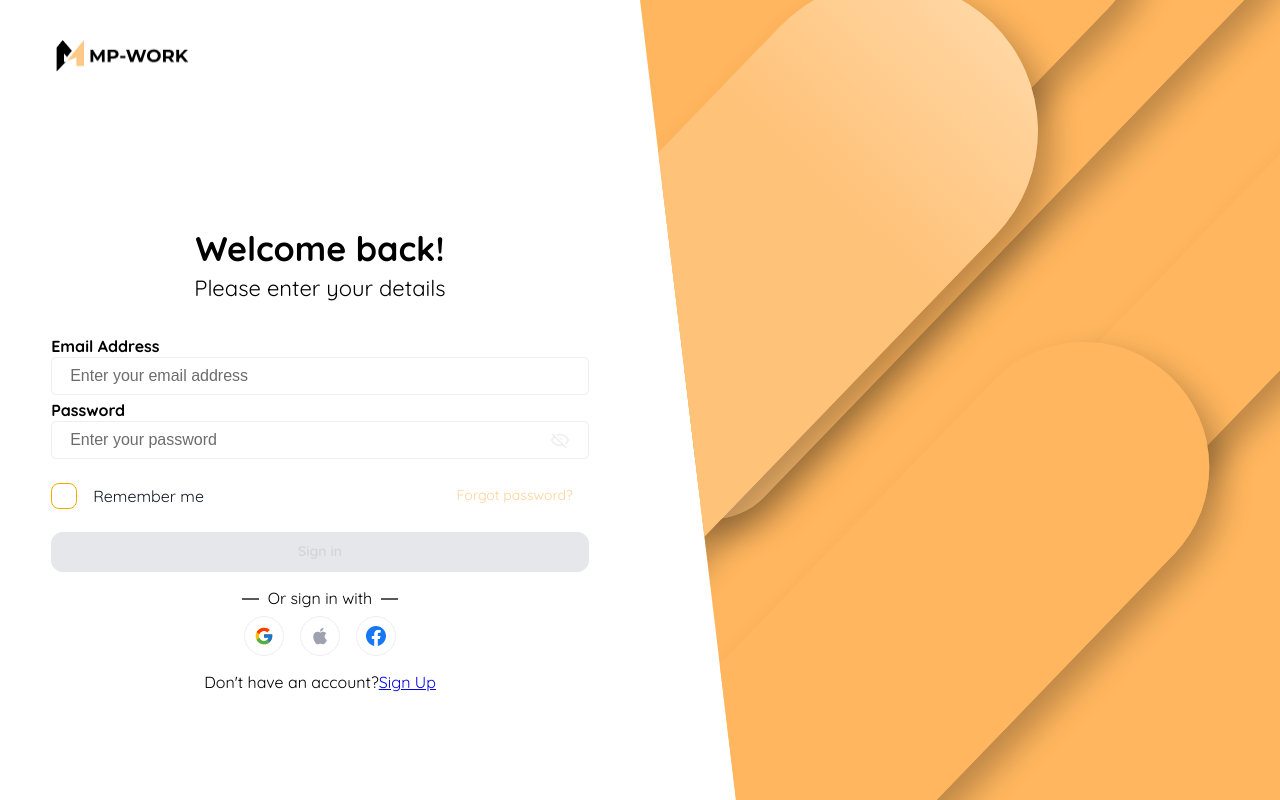
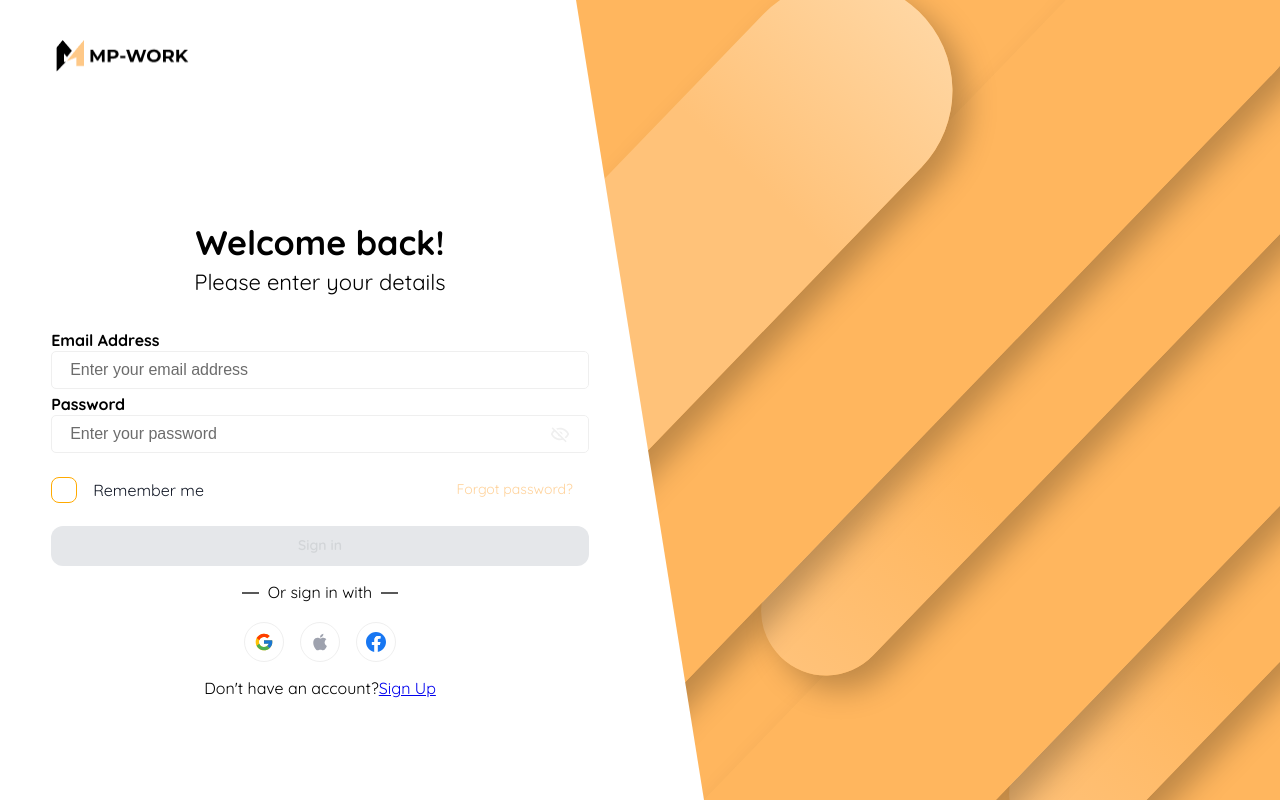
Before and after one commit to LeGiau11/mp-work, a Next.js app: page /Login in a window 1280 px wide. Built offline with nearby package versions, Linux system fonts and the light colour scheme.

Commit message:
change termp

```diff
--- a/src/layout/FooterLogin/FooterLogin.module.scss
+++ b/src/layout/FooterLogin/FooterLogin.module.scss
@@ -82,3 +82,15 @@ $pace: 40px;
 		outline: 0;
 	}
 }
+
+@media (max-height: 667px) {
+    .container{
+        gap: 15px;
+    }
+}
+
+@media (min-height: 668px) and (max-height: 932px){
+    .container{
+        gap: 20px;
+    }
+}
--- a/src/pages/Login/Login.module.scss
+++ b/src/pages/Login/Login.module.scss
@@ -38,6 +38,7 @@ $pace: 40px;
 
 	width: $screen-width;
 	height: $screen-height;
+	position: relative;
 }
 
 .logo {
@@ -46,7 +47,7 @@ $pace: 40px;
 }
 
 .form {
-	width: 100%;
+	width: 50%;
 	height: 100%;
 
 	display: flex;
@@ -56,6 +57,7 @@ $pace: 40px;
 
 	// padding: $padding-local * 4;
 	box-sizing: border-box;
+
 }
 
 .loginForm {
@@ -209,7 +211,7 @@ $pace: 40px;
 	}
 }
 
-.backgroundSection {
+.backgroundHidden{
 	width: 100%;
 
 	background: $primary-500;
@@ -218,35 +220,61 @@ $pace: 40px;
 	justify-content: center;
 	position: relative;
 	overflow: hidden;
-	clip-path: polygon(0 0, 100% 0, 100% 100%, 15% 100%);
+	flex-direction: column;
+	gap: 15px;
 }
+
+.backgroundShow{
+	width: 100%;
+	height: 100%;
+
+	position: absolute;
+	top:0;
+	left: 0;
+	z-index: 99;
+	background: transparent;
+	clip-path: polygon(0 0, 45% 0%, 55% 100%, 0 100%);
+	-webkit-clip-path: polygon(0 0, 45% 0%, 55% 100%, 0 100%);
+	background: white;
+}
+
+// .backgroundSection {
+// 	width: 100%;
+
+// 	background: transparent;
+// 	display: flex;
+
+// 	clip-path: polygon(0 0, 100% 0, 100% 100%, 15% 100%);
+// 	// -webkit-clip-path: polygon(0 0, 100% 0, 100% 100%, 15% 100%);
+// }
 
 .shape {
 	transform: rotate(134deg);
 	transform-origin: top left;
 
-	position: relative;
+	width: 1351px;
+	height: 200px;
+	position: absolute;
 
 	&1 {
 		width: 784px;
-		height: 300px;
-		left: 460.4px;
-		top: 126.67px;
-
-		position: absolute;
+		height: 220px;
+		// left: 460.4px;
+		// top: 126.67px;
 		background: linear-gradient(90deg, #ffd6a2 0%, #ffc279 30%, #ffc279 100%);
 		box-shadow: 0px -20px 30px rgba(0, 0, 0, 0.25);
 		border-radius: 200px;
 		z-index: 5;
+		left: 78%;
+    	top: 11%;
 	}
 
 	&2 {
 		width: 1351px;
 		height: 200px;
-    left: 84%;
-    top: -8%;
+		left: 105%;
+		top: 0%;
 		z-index: 4;
-		position: absolute;
 		border-radius: 150px;
 		box-shadow: 0px -20px 30px rgba(0, 0, 0, 0.25);
 		background: linear-gradient(
@@ -262,12 +290,11 @@ $pace: 40px;
 
 	&3 {
 		width: 854.42px;
-		height: 150px;
-    left: 104%;
-    top: -8%;
-		position: absolute;
-		transform: rotate(134deg);
-		transform-origin: left top;
+		height: 130px;
+		left: 111%;
+		top: 11%;
+
+
 		background: linear-gradient(
 			90deg,
 			rgb(255, 182, 94) 0%,
@@ -281,12 +308,9 @@ $pace: 40px;
 
 	&4 {
 		width: 1171.59px;
-		height: 250px;
-    left: 97%;
-    top: 58%;
-		position: absolute;
-		transform: rotate(134deg);
-		transform-origin: left top;
+		height: 210px;
+		left: 117%;
+		top: 35%;
 		background: linear-gradient(
 			90deg,
 			rgb(255, 182, 94) 0%,
@@ -303,12 +327,9 @@ $pace: 40px;
 
 	&5 {
 		width: 854.42px;
-		height: 150px;
-    left: 145%;
-    top: 9%;
-		position: absolute;
-		transform: rotate(134deg);
-		transform-origin: left top;
+		height: 120px;
+		left: 130%;
+		top: 33%;
 		background: linear-gradient(
 			90deg,
 			rgb(255, 182, 94) 0%,
@@ -409,7 +430,7 @@ $pace: 40px;
 		gap: $gap * 2;
 	}
 }
-
+// mode pc normal
 @media (min-width: 992px) and (max-width: 1199.98px) {
 	/* CSS cho desktop phổ thông */
 
@@ -465,6 +486,46 @@ $pace: 40px;
 	}
 }
 
+/* mode pc large and  very large*/
+@media screen and (min-width: 1440px){
+	.shape {
+		&1 {
+			width: 1200px;
+			height: 250px;
+			left: 79%;
+			top: 9%;
+		}
+
+		&2 {
+			width: 1700px;
+			height: 220px;
+			left: 104%;
+			top: 1%;
+		}
+
+		&3 {
+			width: 1200px;
+			height: 200px;
+			left: 115%;
+			top: 10%;
+		}
+
+		&4 {
+			width: 1171.59px;
+			height: 210px;
+			left: 117%;
+			top: 35%;
+		}
+
+		&5 {
+			width: 854.42px;
+			height: 120px;
+			left: 130%;
+			top: 33%;
+		}
+	}
+}
+
 /* Mode landscape*/
 @media (orientation: landscape) {
 	@media (max-height: 430px) {
--- a/src/pages/Login/index.tsx
+++ b/src/pages/Login/index.tsx
@@ -1,18 +1,17 @@
-import { useEffect, useState } from 'react';
-import Link from 'next/link';
-import Image from 'next/image';
-import { useRouter } from 'next/router';
-import clsx from 'clsx';
-import * as Yup from 'yup';
-import { useFormik } from 'formik';
+import { useEffect, useState } from "react";
+import Link from "next/link";
+import Image from "next/image";
+import { useRouter } from "next/router";
+import clsx from "clsx";
+import * as Yup from "yup";
+import { useFormik } from "formik";
 
-import { ResponseData } from '@/common';
-import { ILogin, RequestLogin } from './interface';
-import { Apple, Facebook, Google } from '@/svg';
-import { FooterLogin } from '@/layout';
-import { Button, Checkbox, Input, InputPassword } from '@/components';
-import styles from './Login.module.scss';
-
+import { ResponseData } from "@/common";
+import { ILogin, RequestLogin } from "./interface";
+import { Apple, Facebook, Google } from "@/svg";
+import { FooterLogin } from "@/layout";
+import { Button, Checkbox, Input, InputPassword } from "@/components";
+import styles from "./Login.module.scss";
 
 // const loginErrorMessagesSchema = Yup.object({
 //   username: Yup.string()
@@ -34,58 +33,58 @@ export default function Login() {
 
 	const formik = useFormik({
 		initialValues: {
-      username: initialUser.username || '',
-      password: initialUser.password || '',
+			username: initialUser.username || "",
+			password: initialUser.password || "",
 			remember: initialUser.remember || false,
 		},
 		enableReinitialize: true,
 		validationSchema: Yup.object().shape({
 			username: Yup.string()
-        .email('Invalid email address')
-        .required('Email address is required'),
-      password: Yup.string().required('Password is required'),
+				.email("Invalid email address")
+				.required("Email address is required"),
+			password: Yup.string().required("Password is required"),
 			remember: Yup.boolean(),
 		}),
 		onSubmit: async (values, { setSubmitting, setErrors, setFieldValue }) => {
 			try {
 				if (values.remember) {
 					const data = { username: values.username, password: values.password };
-          localStorage.setItem('user', JSON.stringify(data));
+					localStorage.setItem("user", JSON.stringify(data));
 				} else {
-          if (localStorage.getItem('user')) {
-            localStorage.removeItem('user');
+					if (localStorage.getItem("user")) {
+						localStorage.removeItem("user");
 					}
 				}
 
 				const res = await handlelogIn(values);
 
 				if (res?.error || res?.message) {
-          await setFieldValue('password', '');
+					await setFieldValue("password", "");
 					await setErrors({
-            username: 'An email address does not exist.',
-            password: '',
+						username: "An email address does not exist.",
+						password: "",
 					});
 				}
 
 				setSubmitting(false);
 			} catch (error) {
-        console.log('error', error);
+				console.log("error", error);
 			}
 		},
 	});
 
 	useEffect(() => {
-    const savedUser = localStorage.getItem('user');
+		const savedUser = localStorage.getItem("user");
 		if (savedUser) {
-      const parsedUser: Omit<ILogin, 'remember'> = JSON.parse(savedUser);
+			const parsedUser: Omit<ILogin, "remember"> = JSON.parse(savedUser);
 			setInitialUser({
 				username: parsedUser.username,
 				password: parsedUser.password,
 				remember: true,
 			});
-      formik.setFieldValue('username', parsedUser.username);
-      formik.setFieldValue('password', parsedUser.password);
-      formik.setFieldValue('remember', true);
+			formik.setFieldValue("username", parsedUser.username);
+			formik.setFieldValue("password", parsedUser.password);
+			formik.setFieldValue("remember", true);
 		}
 		() => {
 			formik.resetForm();
@@ -104,17 +103,17 @@ export default function Login() {
 	 *
 	 */
 	const handlelogIn = async (data: RequestLogin) => {
-    const res: ResponseData<string> = await fetch('/api/auth/Login', {
-      method: 'POST',
+		const res: ResponseData<string> = await fetch("/api/auth/Login", {
+			method: "POST",
 			headers: {
-        'Content-Type': 'application/json',
+				"Content-Type": "application/json",
 			},
 			body: JSON.stringify(data),
 		}).then((res) => res.json());
 
 		if (res.success) {
-      localStorage.setItem('token', JSON.stringify(res.data));
-      router.push('/');
+			localStorage.setItem("token", JSON.stringify(res.data));
+			router.push("/");
 			return;
 		}
 
@@ -134,13 +133,21 @@ export default function Login() {
 		return (
 			formik.isSubmitting ||
 			!formik.isValid ||
-			formik.values.username == '' ||
-			formik.values.password == ''
+			formik.values.username == "" ||
+			formik.values.password == ""
 		);
 	};
 
 	return (
 		<section className={styles.container}>
+			<div className={styles.backgroundHidden}>
+				<div className={clsx(styles.shape, styles.shape5)}></div>
+				<div className={clsx(styles.shape, styles.shape4)}></div>
+				<div className={clsx(styles.shape, styles.shape3)}></div>
+				<div className={clsx(styles.shape, styles.shape2)}></div>
+				<div className={clsx(styles.shape, styles.shape1)}></div>
+			</div>
+			<div className={styles.backgroundShow}>
 				<div className={styles.form}>
 					<div className={styles.logo}>
 						<Image
@@ -213,10 +220,10 @@ export default function Login() {
 										Sign in
 									</Button>
 								</div>
-              <FooterLogin/>
+								<FooterLogin />
 								<span className={styles.signUp}>
 									Don&apos;t have an account?
-                <Link href={'/signup'} className={styles.signUpLink}>
+									<Link href={"/signup"} className={styles.signUpLink}>
 										Sign Up
 									</Link>
 								</span>
@@ -224,12 +231,6 @@ export default function Login() {
 						</form>
 					</div>
 				</div>
-      <div className={styles.backgroundSection}>
-        <div className={clsx(styles.shape, styles.shape5)}></div>
-        <div className={clsx(styles.shape, styles.shape4)}></div>
-        <div className={clsx(styles.shape, styles.shape3)}></div>
-        <div className={clsx(styles.shape, styles.shape2)}></div>
-        <div className={clsx(styles.shape, styles.shape1)}></div>
 			</div>
 		</section>
 	);
--- a/src/pages/signup/Signup.module.scss
+++ b/src/pages/signup/Signup.module.scss
@@ -33,14 +33,16 @@ $font-weight-700: 700;
 	width: 100vw;
 	height: 100vh;
 
+	position: relative;
+
 	.backgroundSection {
-		width: 100%;
+		width: 60%;
+		height: 100%;
 
 		background: $primary-500;
 		display: flex;
 		align-items: center;
 		justify-content: center;
-		flex: 1;
 
 		position: relative;
 		overflow: hidden;
@@ -48,20 +50,44 @@ $font-weight-700: 700;
 	}
 
 	.form {
-		flex: 1;
+		width: 40%;
+		height: 100%;
+
 		display: flex;
 		flex-direction: column;
+
+		position: relative;
+
+		&Wrap {
+			position: absolute;
+			top: 0;
+			left: -7%;
+			display: flex;
+			flex-direction: column;
+			gap: 40px;
+
+			padding: 40px 0;
 
 			.logo {
 				display: flex;
 				align-items: center;
 				justify-content: flex-start;
+				position: relative;
 			}
+
+			.content {
+				padding-right: 20px;
+				display: flex;
+				align-items: center;
+				flex-direction: column;
+				justify-content: center;
+				gap: 40px;
 
 				.title {
 					display: flex;
-			align-items: center;
 					flex-direction: column;
+					align-items: flex-start;
+					width: 100%;
 				}
 
 				.signUpForm {
@@ -74,7 +100,7 @@ $font-weight-700: 700;
 
 					form {
 						width: 100%;
-				height: 100%;
+						height: auto;
 
 						display: flex;
 						justify-content: center;
@@ -137,6 +163,14 @@ $font-weight-700: 700;
 								}
 							}
 						}
+
+						.social {
+							display: flex;
+							flex-direction: column;
+							gap: 20px;
+						}
+					}
+				}
 			}
 		}
 	}
@@ -150,6 +184,8 @@ $font-weight-700: 700;
 		}
 
 		.form {
+			width: 100%;
+
 			padding-top: 40px;
 			gap: 22px;
 
@@ -166,7 +202,7 @@ $font-weight-700: 700;
 				form {
 					gap: 14px;
 
-					padding: 0px 12px;
+					padding: 0px 30px;
 
 					.inputs {
 						flex: 1;
@@ -204,6 +240,8 @@ $font-weight-700: 700;
 		}
 
 		.form {
+			width: 100%;
+
 			gap: 24px;
 
 			.logo {
@@ -243,17 +281,28 @@ $font-weight-700: 700;
 		.form {
 			gap: 16px;
 
+			&Wrap {
+				top: 0;
+				gap: 40px;
+				left: 56%;
+				width: 44%;
+
+				.content {
+					padding: 0 20px;
+
 					.signUpForm {
 						form {
+							gap: 30px;
+
 							.inputs {
-						gap: 8px;
+								gap: 10px;
 
 								.information {
 									gap: 12px;
 								}
 
 								.wrapInput {
-							gap: 5px;
+									gap: 8px;
 
 									label {
 										font-size: 14px;
@@ -269,6 +318,8 @@ $font-weight-700: 700;
 				}
 			}
 		}
+	}
+}
 @media (min-width: 992px) and (max-width: 1199.98px) {
 	/* CSS for desktop basic */
 }
@@ -276,8 +327,8 @@ $font-weight-700: 700;
 @media (max-height: 667px) {
 	.container {
 		.form {
-			padding-top: 8px;
-			gap: 6px;
+			padding-top: 10px;
+			gap: 8px;
 
 			.title {
 				margin-bottom: 6px;
@@ -287,7 +338,6 @@ $font-weight-700: 700;
 			.signUpForm {
 				form {
 					gap: 6px;
-					padding: 0px 20px 8px;
 
 					.inputs {
 						gap: 4px;
@@ -306,6 +356,10 @@ $font-weight-700: 700;
 
 						font-size: $md-font-size;
 					}
+
+					.social {
+						gap: 15px;
+					}
 				}
 			}
 		}
@@ -313,10 +367,45 @@ $font-weight-700: 700;
 }
 
 /* Cho iPhone lớn hơn */
-@media (min-height: 668px) and (max-height: 926px) {
-	.element {
-		padding: 20px;
-		margin-bottom: 25px;
+@media (min-height: 668px) and (max-height: 932px) {
+	.container {
+		.form {
+			gap: 30px;
+
+			.title {
+				gap: 12px;
+			}
+
+			.signUpForm {
+				align-items: flex-start;
+
+				form {
+					gap: 20px;
+
+					.inputs {
+						gap: 20px;
+
+						.wrapInput {
+							gap: 4px;
+
+							label {
+								font-size: 14px;
+							}
+						}
+					}
+
+					.signIn {
+						gap: $gap;
+
+						font-size: $md-font-size;
+					}
+
+					.social {
+						gap: 20px;
+					}
+				}
+			}
+		}
 	}
 }
 
```
Also changed, not shown: src/pages/signup/index.tsx (+13 -6 lines). Lines whose indentation alone changed are shown as unchanged.
